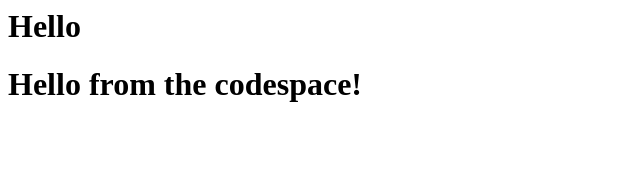
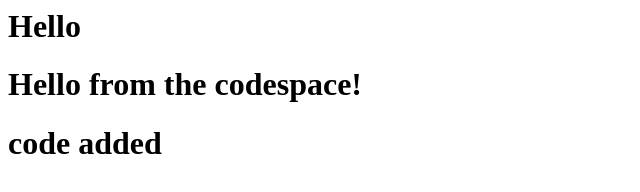
Before and after one commit to Ramanjali17/skills-code-with-codespaces, a plain HTML site: page index.html in a window 1280 px wide. Shown: the whole page, without its empty margins (0-640 px from the left). Drawn offline with Linux system fonts and the light colour scheme.

Commit message:
Adding code added

```diff
--- a/index.html
+++ b/index.html
@@ -1,4 +1,5 @@
 <html>
   <h1>Hello</h1>
   <h1>Hello from the codespace!</h1>
+  <h1>code added</h1>
   </html>
```
